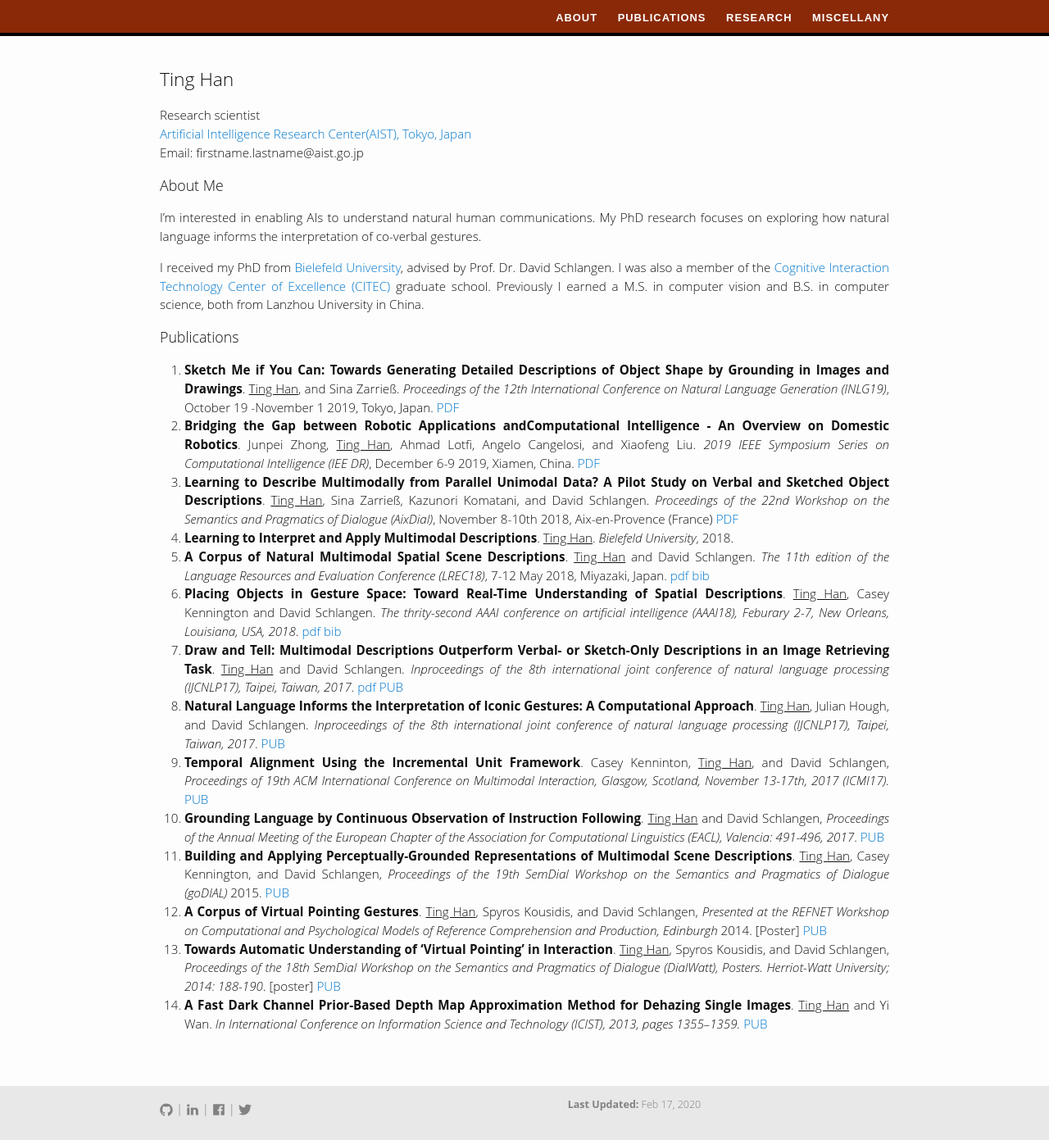
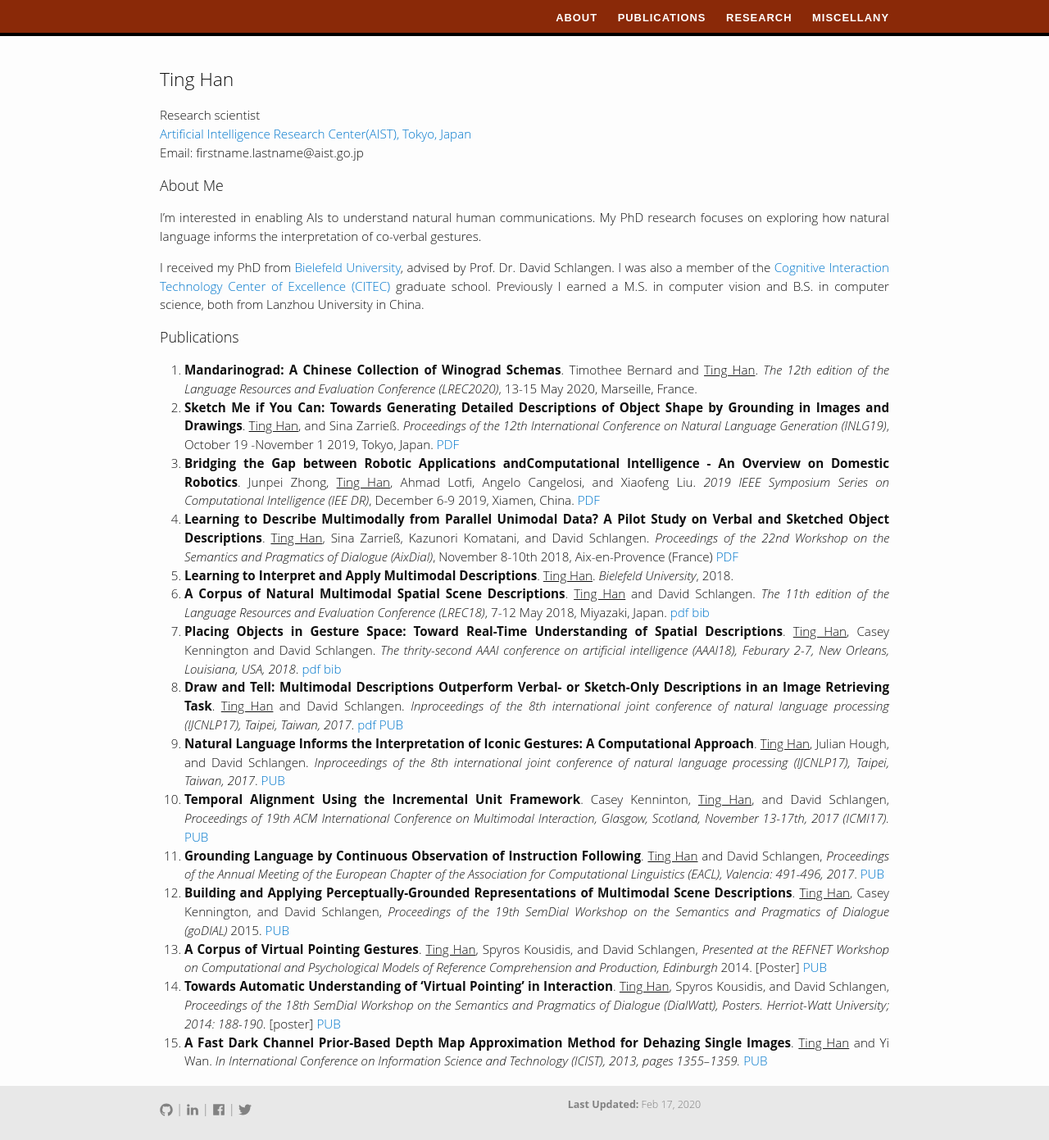
Before and after one commit to TINGH/TINGH.github.io, a Jekyll site: the page built from index.md, in a window 1280 px wide and 1391 px high. Shown: the whole window at 82% size. Built offline with Jekyll 4.4.1, drawn with Linux system fonts in a browser that asks for light colours; our own code applies the rules of GitHub Pages for plain Markdown files.

Commit message:
added entry for lrec2020 papr

```diff
--- a/index.md
+++ b/index.md
@@ -12,6 +12,7 @@ I received my PhD from <a href="https://www.uni-bielefeld.de" target="_blank"> B
 
 
 ### Publications
+1. **Mandarinograd: A Chinese Collection of Winograd Schemas**.  Timothee Bernard and <u>Ting Han</u>. *The 12th edition of the Language Resources and Evaluation Conference (LREC2020)*, 13-15 May 2020, Marseille, France.
 1. **Sketch Me if You Can: Towards Generating Detailed Descriptions of Object Shape by Grounding in Images and Drawings**.   <u>Ting Han</u>, and Sina Zarrieß.  *Proceedings of the 12th International Conference on Natural Language Generation (INLG19)*, October 19 -November 1 2019, Tokyo, Japan. [PDF](files/papers/inlg19.pdf)
 1. **Bridging the Gap between Robotic Applications andComputational Intelligence - An Overview on Domestic Robotics**.   Junpei Zhong, <u>Ting Han</u>, Ahmad Lotfi, Angelo Cangelosi, and Xiaofeng Liu.  *2019 IEEE Symposium Series on Computational Intelligence (IEE DR)*, December 6-9 2019, Xiamen, China. [PDF](files/papers/semdial18.pdf)
 1. **Learning to Describe Multimodally from Parallel Unimodal Data? A Pilot Study on Verbal and Sketched Object Descriptions**.   <u>Ting Han</u>,  Sina Zarrieß, Kazunori Komatani, and David Schlangen.  *Proceedings of the 22nd Workshop on the Semantics and Pragmatics of Dialogue (AixDial)*, November 8-10th 2018, Aix-en-Provence (France) [PDF](files/papers/semdial18.pdf)
```
